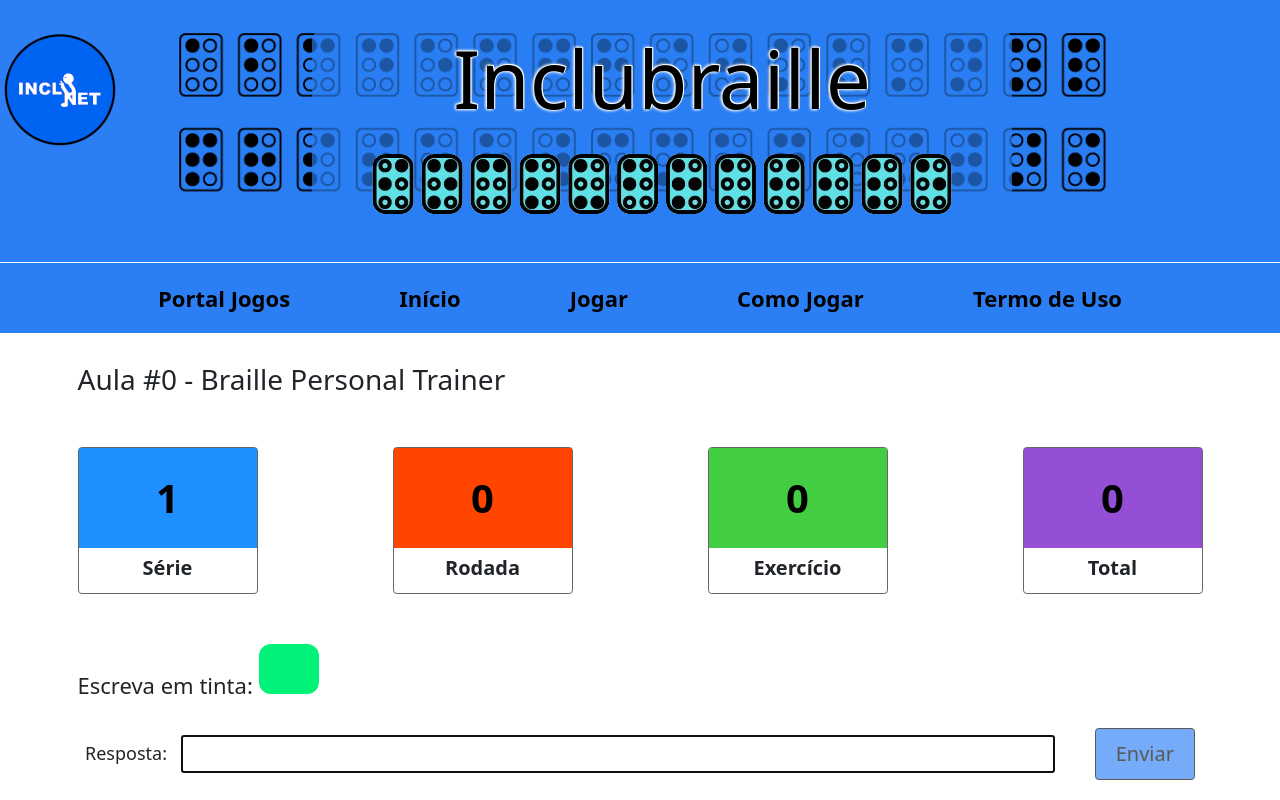
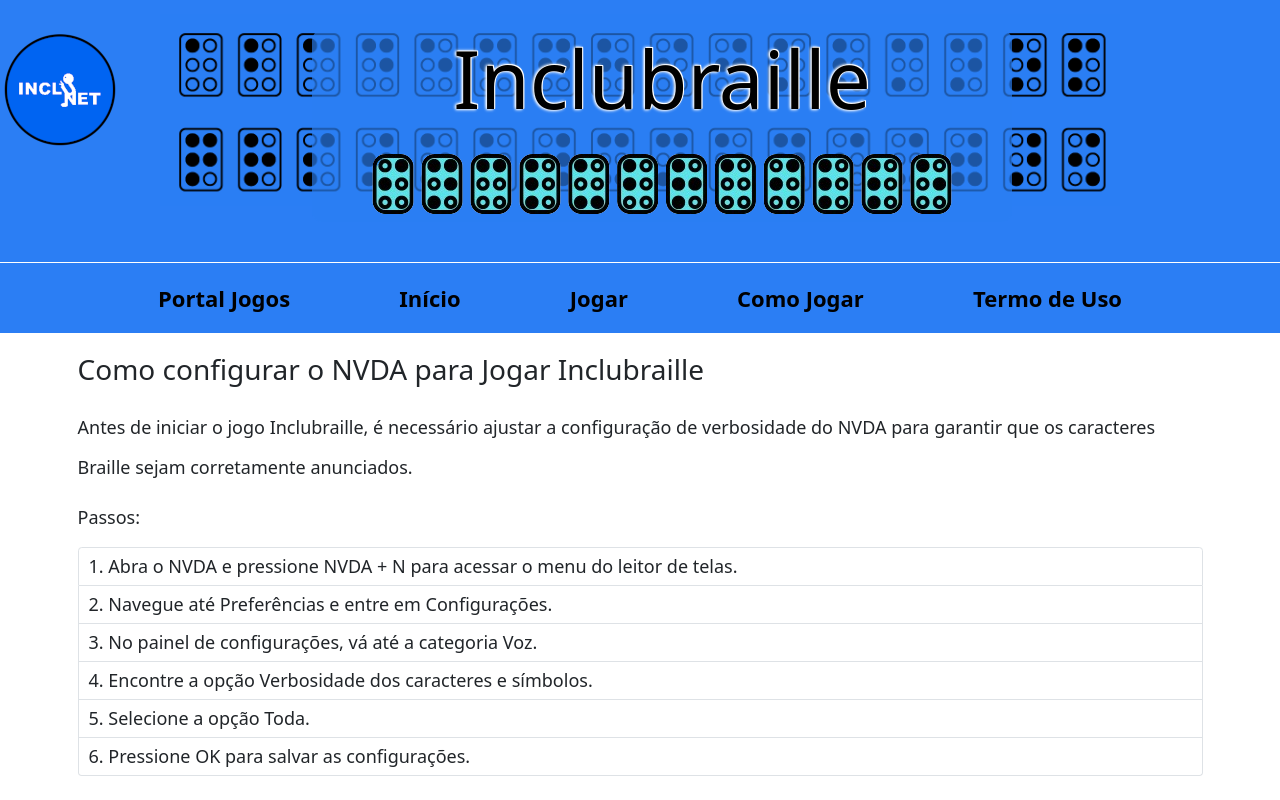
Before and after one commit to inclunet/bin-go, a SvelteKit app in the folder bingo/: page /braille/instructions/1 in a window 1280 px wide. Shown: the top 800 px of the page. Built offline with nearby package versions, Linux system fonts and the light colour scheme; no server answers.

Commit message:
add config nvda page

```diff
--- /dev/null
+++ b/bingo/src/routes/braille/instructions/[nvda]/+page.svelte
@@ -0,0 +1,53 @@
+<script>
+    import PageTitle from "$lib/PageTitle.svelte";
+</script>
+
+<PageTitle title="Configuração do NVDA" game="Inclubraille" />
+
+<div class="container">
+    <h2>Como configurar o NVDA para Jogar Inclubraille</h2>
+
+    <section>
+        <p>
+            Antes de iniciar o jogo Inclubraille, é necessário ajustar a
+            configuração de verbosidade do NVDA para garantir que os caracteres
+            Braille sejam corretamente anunciados.
+        </p>
+    </section>
+
+    <section>
+        <p>Passos:</p>
+
+        <ol class="list-group list-group-numbered">
+            <li class="list-group-item">
+                Abra o NVDA e pressione NVDA + N para acessar o menu do leitor
+                de telas.
+            </li>
+            <li class="list-group-item">
+                Navegue até Preferências e entre em Configurações.
+            </li>
+            <li class="list-group-item">
+                No painel de configurações, vá até a categoria Voz.
+            </li>
+            <li class="list-group-item">
+                Encontre a opção Verbosidade dos caracteres e símbolos.
+            </li>
+            <li class="list-group-item">Selecione a opção Toda.</li>
+            <li class="list-group-item">
+                Pressione OK para salvar as configurações.
+            </li>
+        </ol>
+    </section>
+
+    <section class="mt-5">
+        <p>Agora o NVDA lerá corretamente os caracteres Braille do jogo.</p>
+
+        <p>Boa diversão!</p>
+    </section>
+</div>
+
+<style>
+    li {
+        font-size: 1.8rem;
+    }
+</style>
```
Also changed, not shown: bingo/src/routes/braille/new/+page.svelte (+17 -0 lines).
